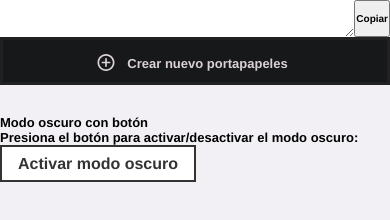
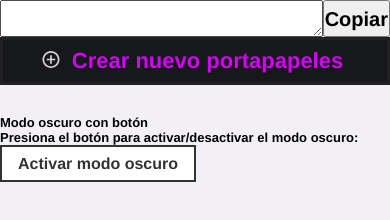
Before and after one commit to Belamkazar/Modooscuro, a plain HTML site: page index.html in a window 390 px wide. Both pictures are taken after a click on the button "Crear nuevo portapapeles". Drawn offline with Linux system fonts and the light colour scheme.

Commit message:
index.html

```diff
--- a/index.html
+++ b/index.html
@@ -49,8 +49,9 @@
         padding: 3px 15px;
         border: 3px solid #212124;
         background: #171819;
-        color: #dad1da;
+        color: #d202f5;
         text-decoration: none;
+        font-size: 22px;
     }
 
 
@@ -115,12 +116,12 @@
       }
       .portapapeles textarea {
         width: 100%;
-        border: 1px;
+        border: -1px;
       }
       .portapapeles button {
         order: 2;
         margin-left: auto;
-        font-size: 10px; /* agregar tamaño de fuente */
+        font-size: 20px; /* agregar tamaño de fuente */
         line-height: 10px; /* agregar altura de línea */
       }
       .portapapeles p {
```
